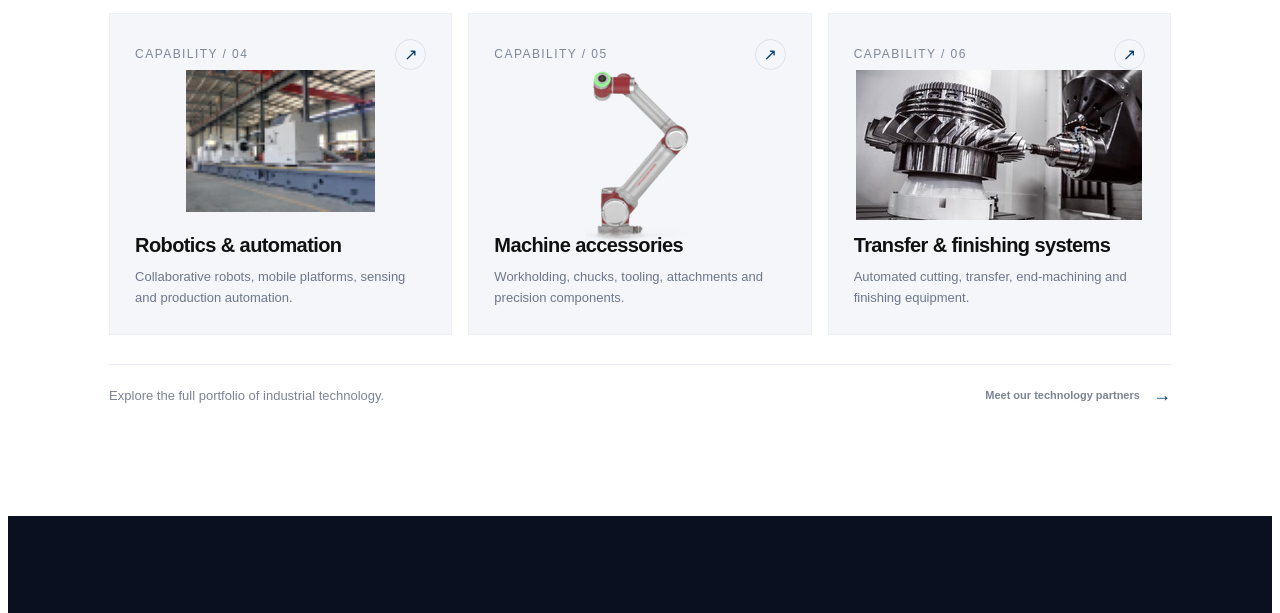
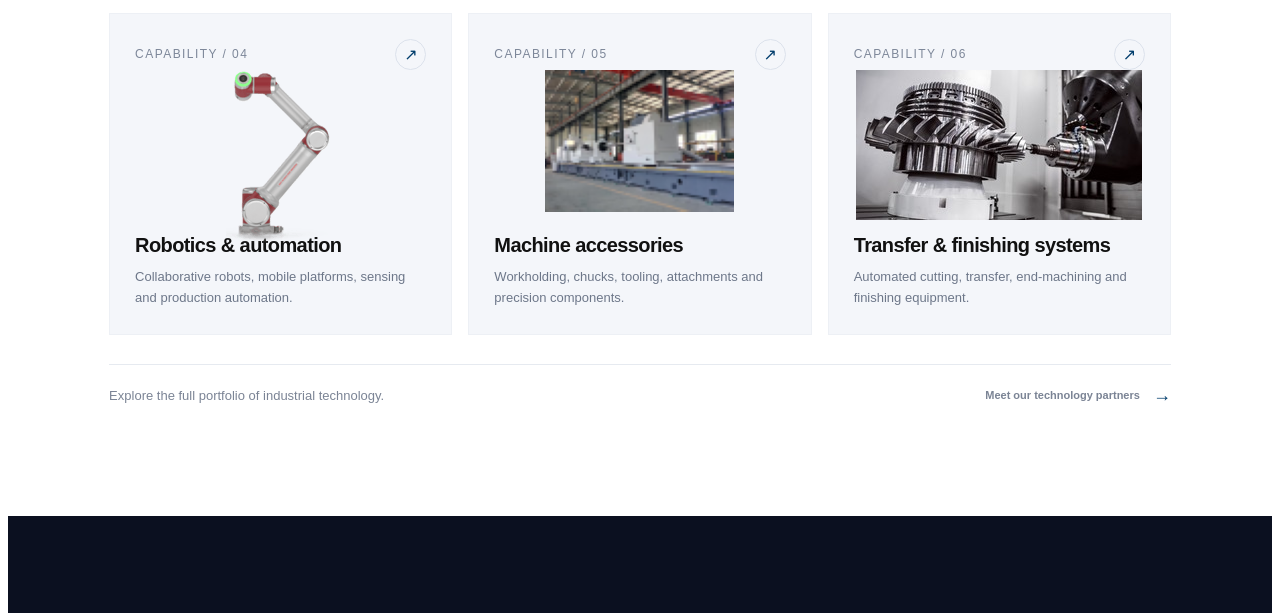
Before and after one commit to Princesahu1234/Demo_Project, a plain HTML site: page index.html in a window 1280 px wide. Shown: the part 1530-2143 px from the top of the page. Drawn offline with Linux system fonts and the light colour scheme.

Commit message:
Reorder categories in index.html

```diff
--- a/index.html
+++ b/index.html
@@ -2493,8 +2493,8 @@
       { icon:'<img src=" Deep hole drilling-2 - Copy.png " class="card-icon" />' , title: "Deep-hole machining", desc: "Drilling, boring, honing, skiving and roller burnishing systems.", count: "01", terms: ["Deep Hole Drilling & Boring", "Gun Drilling", "Deep-Hole Honing", "Skiving & Roller Burnishing"] },
       { icon: '<img src=" Advanced-Aerospace-CNC-Machining (3).jpg " class="card-icon" />', title: "Advanced CNC machining", desc: "High-accuracy machining centers for complex parts and demanding production.", count: "02", terms: ["5-Axis Machining Centers", "Gantry & Portal Centers", "Double Column Machines", "Horizontal Boring & Milling"] },
       { icon: '<img src=" Robotics 1 - Copy (1).png " class="card-icon" />', title: "CNC turning & gear cutting", desc: "Precision turning, Swiss-type lathes, gang-tool lathes and gear hobbing.", count: "03", terms: ["Swiss-Type CNC Lathes", "Small Precision CNC Lathes", "CNC Horizontal Gear Hobbing"] },
-      { icon: '<img src=" Deep hole drilling-2 - Copy.png " class="card-icon" />', title: "Robotics & automation", desc: "Collaborative robots, mobile platforms, sensing and production automation.", count: "04", terms: ["Collaborative Robots", "Embodied Intelligent Robots", "Sensing & Vision Systems", "Automated Production Lines"] },
-      { icon: '<img src=" Robotics 1 - Copy (1).png " class="card-icon" />', title: "Machine accessories", desc: "Workholding, chucks, tooling, attachments and precision components.", count: "05", terms: ["Cutting Tools & Accessories", "Power Chucks & Cylinders", "Machine Tool Attachments", "Electro-Spindles & Motion Parts"] },
+      { icon: '<img src=" Robotics 1 - Copy (1).png " class="card-icon" />', title: "Robotics & automation", desc: "Collaborative robots, mobile platforms, sensing and production automation.", count: "04", terms: ["Collaborative Robots", "Embodied Intelligent Robots", "Sensing & Vision Systems", "Automated Production Lines"] },
+      { icon: '<img src=" Deep hole drilling-2 - Copy.png " class="card-icon" />', title: "Machine accessories", desc: "Workholding, chucks, tooling, attachments and precision components.", count: "05", terms: ["Cutting Tools & Accessories", "Power Chucks & Cylinders", "Machine Tool Attachments", "Electro-Spindles & Motion Parts"] },
       { icon: '<img src=" Advanced-Aerospace-CNC-Machining (3).jpg " class="card-icon" />', title: "Transfer & finishing systems", desc: "Automated cutting, transfer, end-machining and finishing equipment.", count: "06", terms: ["Automatic CNC Cutting", "Vertical Axis Transfer", "Linear Transfer & End-Finishing", "End Machining Centers"] }
 
       // { icon: "⌁", title: "Deep-hole machining", desc: "Drilling, boring, honing, skiving and roller burnishing systems.", count: "01", terms: ["Deep Hole Drilling & Boring", "Gun Drilling", "Deep-Hole Honing", "Skiving & Roller Burnishing"] },
```
